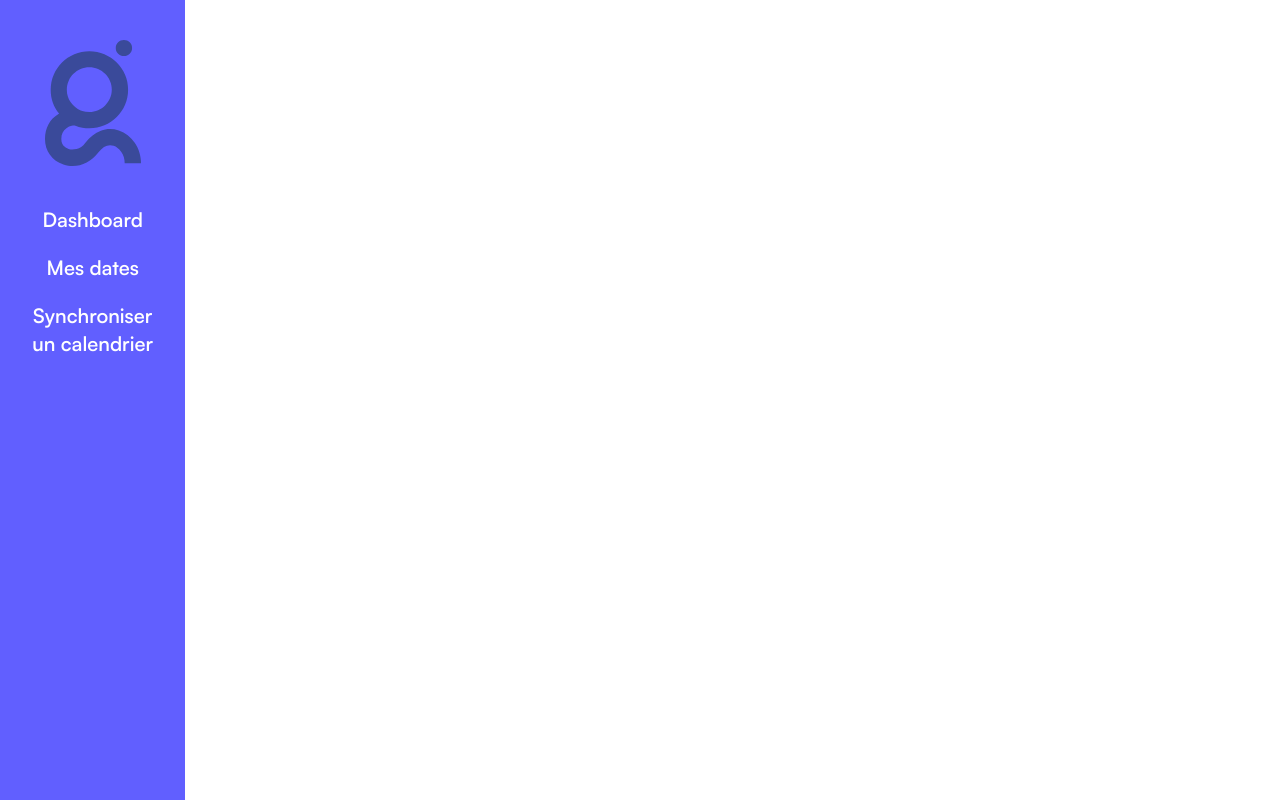
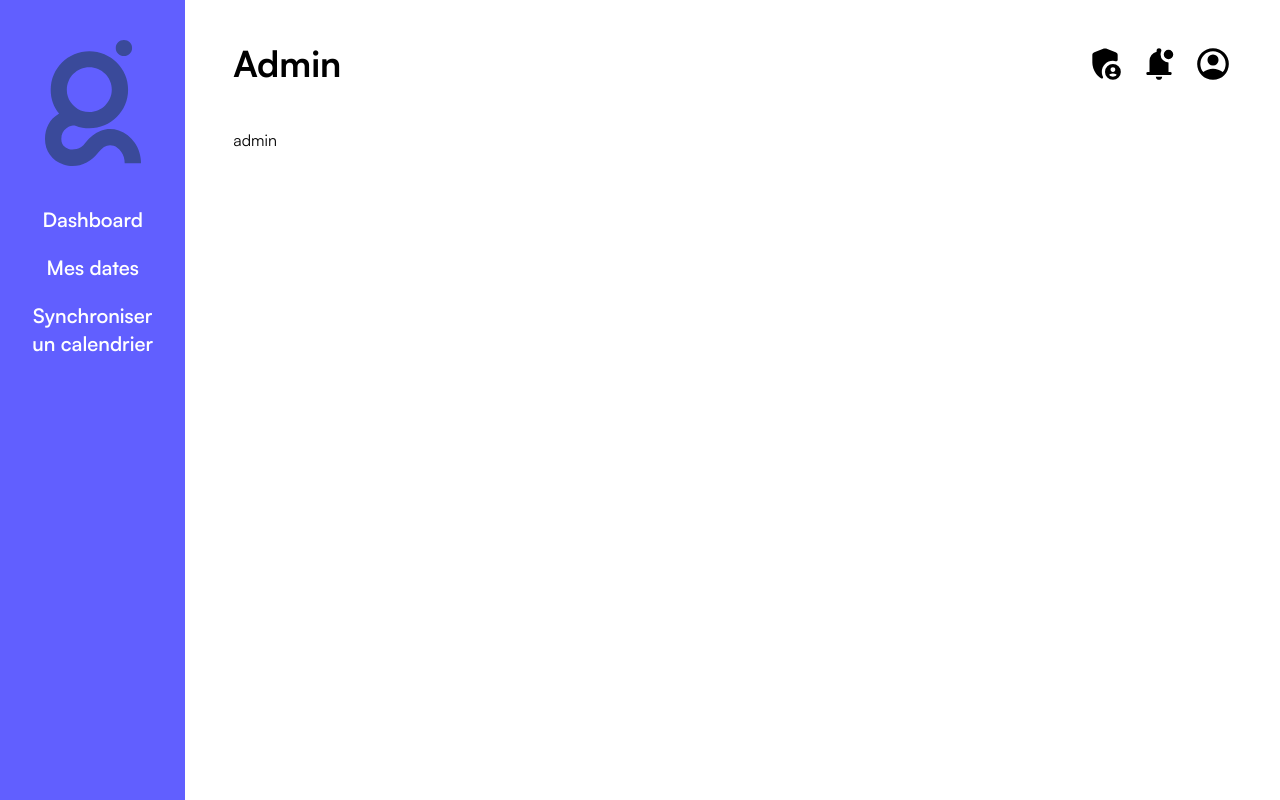
Before and after one commit to valentinbgt/sae401, a Nuxt app: page /admin in a window 1280 px wide. Built offline with nearby package versions, Linux system fonts and the light colour scheme.

Commit message:
feat: Added admin page

```diff
--- a/components/NotificationBell.vue
+++ b/components/NotificationBell.vue
@@ -1,5 +1,5 @@
 <template>
-  <span>
+  <span class="pl-4">
     <img v-if="new" src="/icons/bell_new.svg" />
     <img v-else src="/icons/bell.svg" />
   </span>
--- a/components/TopNav.vue
+++ b/components/TopNav.vue
@@ -2,6 +2,10 @@
   <div class="my-10 h-12 flex items-center justify-between w-full">
     <h1 class="text-4xl font-bold"><slot /></h1>
     <div class="flex">
+      <NuxtLink to="/admin" class="pl-4">
+        <img src="/icons/admin.svg" />
+      </NuxtLink>
+
       <NotificationBell :new="notif"></NotificationBell>
 
       <NuxtLink to="/compte" class="pl-4">
--- /dev/null
+++ b/pages/admin.vue
@@ -0,0 +1,4 @@
+<template>
+  <TopNav :notif="true">Admin</TopNav>
+  admin
+</template>
```
Also changed, not shown: public/icons/admin.svg (added).
